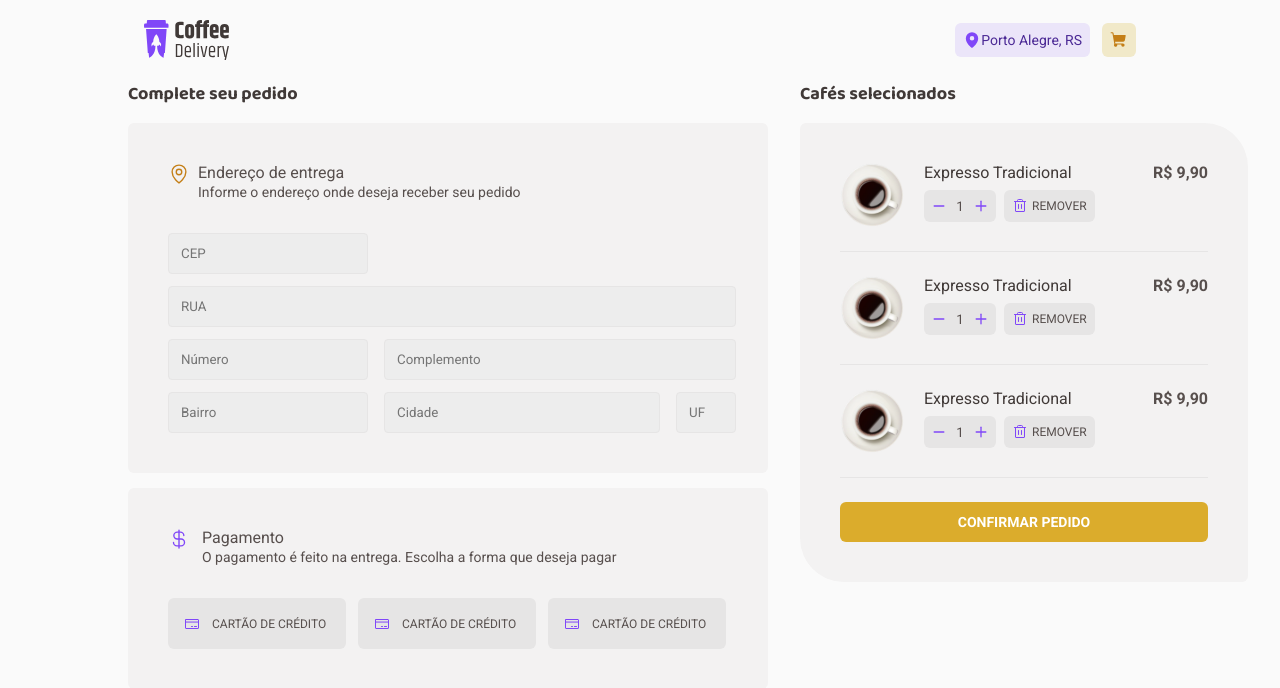
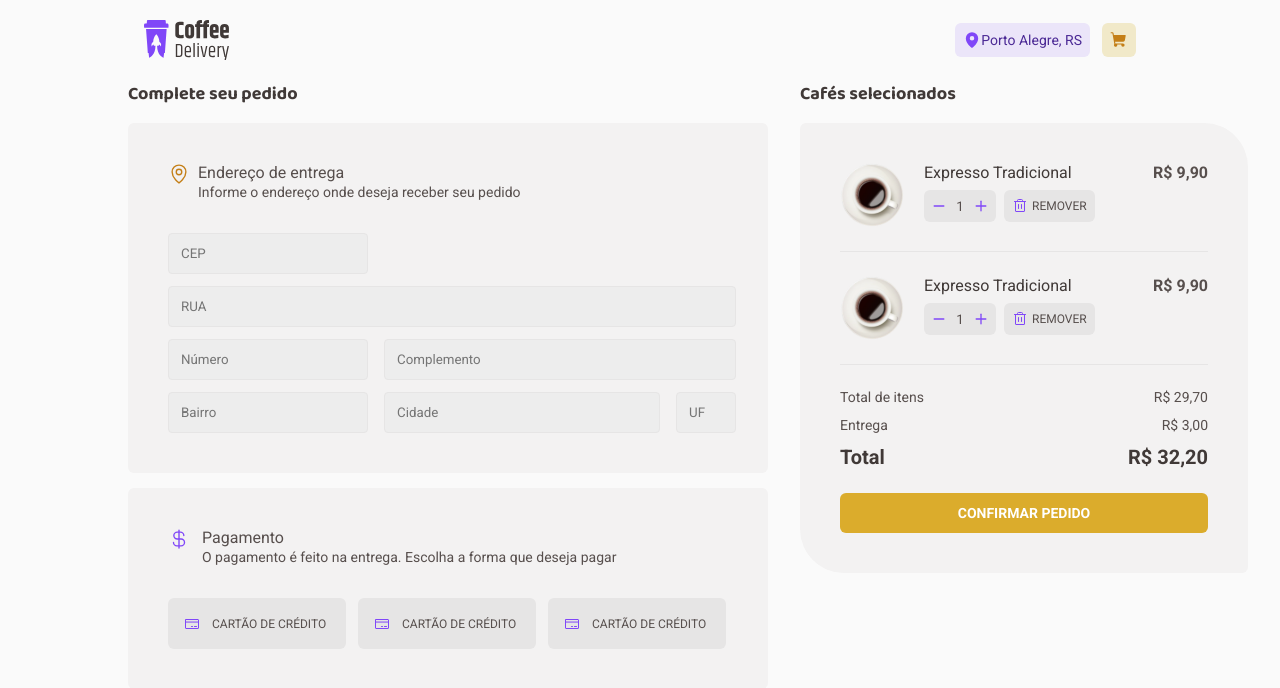
Before and after one commit to MayconSlv/Coffee-Delivery, a React (Vite) app: page /Checkout in a window 1280 px wide. Shown: the top 688 px of the page. Built offline with nearby package versions, Linux system fonts and the light colour scheme.

Commit message:
coffee submit confirmation section

```diff
--- /dev/null
+++ b/src/pages/Checkout/components/CoffeesCarts/SubmitCoffees.tsx
@@ -0,0 +1,25 @@
+import { ConfirmButton } from '../../../../components/ConfirmButton'
+import { SubmitCoffeesContainer, TotalPrice } from './sytles'
+
+export function SubmitCoffees() {
+  return (
+    <SubmitCoffeesContainer>
+      <TotalPrice>
+        <div>
+          <p>Total de itens</p>
+          <p>R$ 29,70</p>
+        </div>
+        <div>
+          <p>Entrega</p>
+          <p>R$ 3,00</p>
+        </div>
+        <div className='total'>
+          <p>Total</p>
+          <p>R$ 32,20</p>
+        </div>
+      </TotalPrice>
+
+      <ConfirmButton />
+    </SubmitCoffeesContainer>
+  )
+}
--- a/src/pages/Checkout/components/CoffeesCarts/index.tsx
+++ b/src/pages/Checkout/components/CoffeesCarts/index.tsx
@@ -1,5 +1,5 @@
-import { ConfirmButton } from '../../../../components/ConfirmButton'
 import { CoffeeCartCard } from '../CoffeCartCard'
+import { SubmitCoffees } from './SubmitCoffees'
 import { CoffeeCartContainer, SelectedCoffees } from './sytles'
 
 export function CoffeeCart() {
@@ -9,8 +9,7 @@ export function CoffeeCart() {
       <SelectedCoffees>
         <CoffeeCartCard />
         <CoffeeCartCard />
-        <CoffeeCartCard />
-        <ConfirmButton />
+        <SubmitCoffees />
       </SelectedCoffees>
     </CoffeeCartContainer>
   )
--- a/src/pages/Checkout/components/CoffeesCarts/sytles.ts
+++ b/src/pages/Checkout/components/CoffeesCarts/sytles.ts
@@ -18,3 +18,31 @@ export const SelectedCoffees = styled(BaseCard)`
   border-radius: 6px 44px;
   width: 44.8rem;
 `
+
+// SubmitCoffeesContainer
+
+export const TotalPrice = styled.div`
+  margin-bottom: 2.4rem;
+
+  display: flex;
+  flex-direction: column;
+  gap: 1.2rem;
+  > div {
+    display: flex;
+    justify-content: space-between;
+    gap: 1.2rem;
+
+    p {
+      font-size: 1.4rem;
+      color: ${({ theme }) => theme.colors['base-text']};
+    }
+  }
+`
+
+export const SubmitCoffeesContainer = styled.div`
+  .total p {
+    font-weight: 700;
+    font-size: 2rem;
+    color: ${({ theme }) => theme.colors['base-subtitle']};
+  }
+`
```
